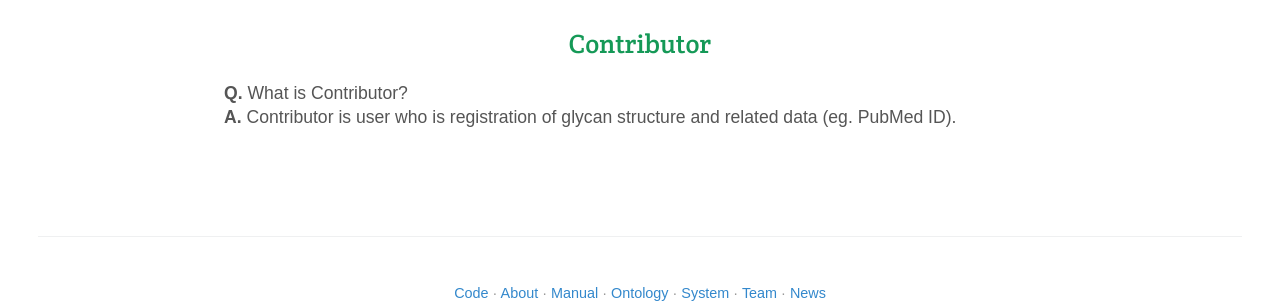
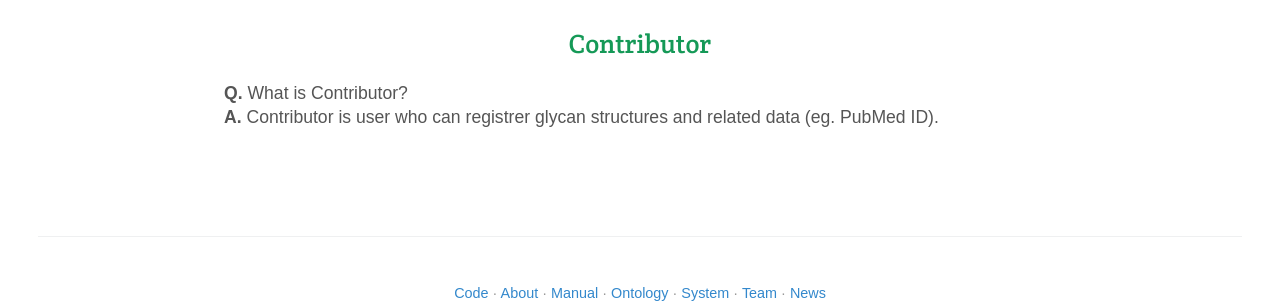
Before and after one commit to glytoucan/glytoucan, a Jekyll site: the page built from FAQ/contributor.md, in a window 1280 px wide. Shown: the part 192-495 px from the top of the page. Built offline with Jekyll 4.4.1, drawn with Linux system fonts in a browser that asks for light colours; nearby versions of some CDN libraries.

Commit message:
update contributor FAQ

```diff
--- a/FAQ/contributor.md
+++ b/FAQ/contributor.md
@@ -6,4 +6,4 @@ layout: default
 ## Contributor
 
 **Q.** What is Contributor?<br>
-**A.** Contributor is user who is registration of glycan structure and related data (eg. PubMed ID).<br><br>
+**A.** Contributor is user who can registrer glycan structures and related data (eg. PubMed ID).<br><br>
```
